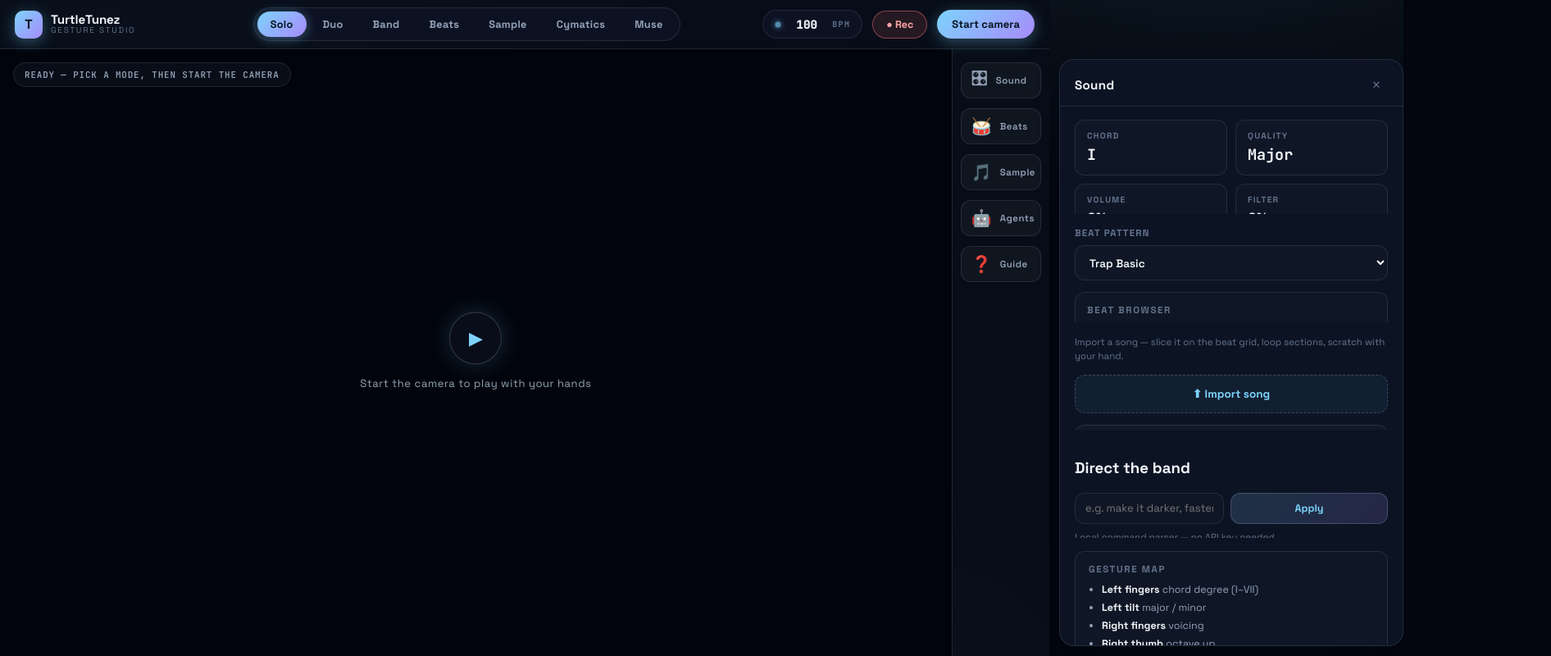
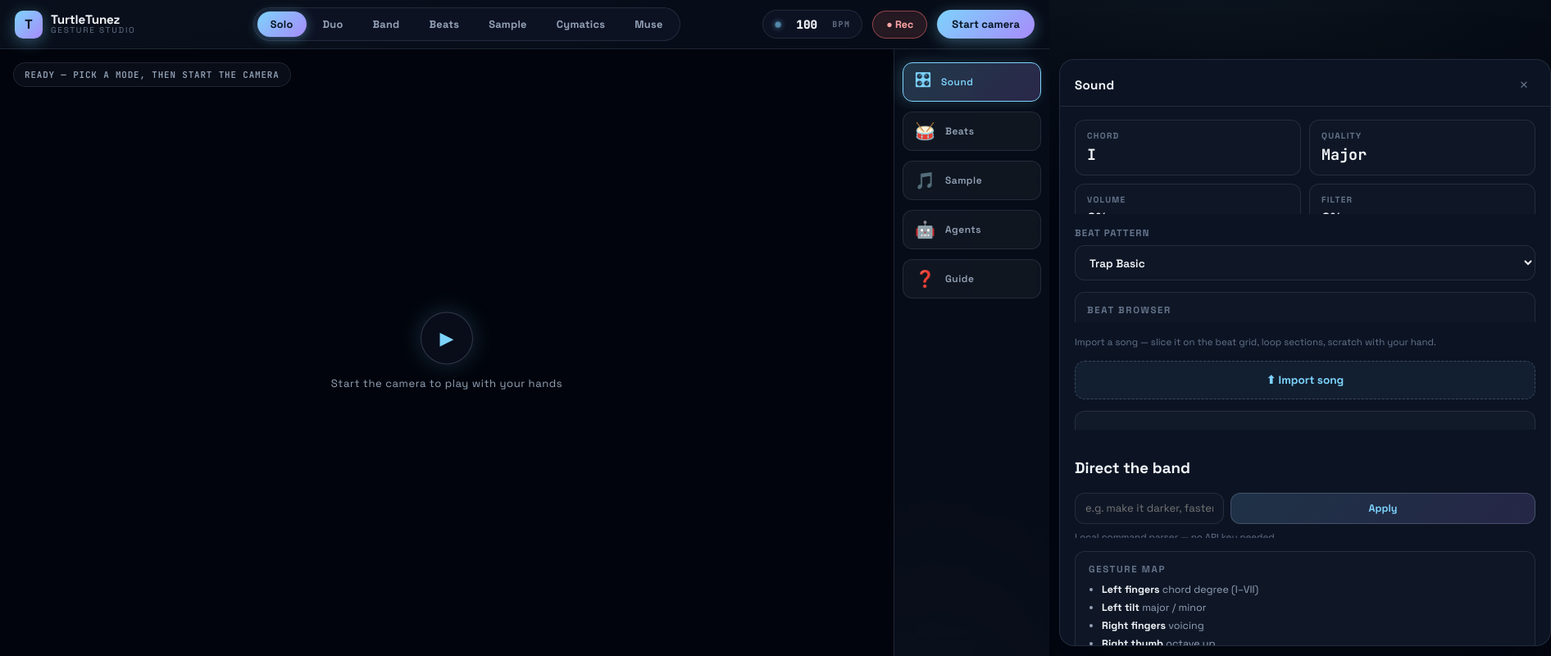
Before and after one commit to IzzoSol/TurtleTunez, a website built with Vite: page index.html in a window 1280 px wide. Shown: the whole page at 82% size, 1892 px wide, since content can reach past the window. Built offline with nearby package versions, Linux system fonts and the light colour scheme.

Commit message:
Expand drawer when popped out — 600px default width, 760px expanded, wider rail (64px) with labeled-mode rail at 190px so full text labels fit, ARIA labels on rail buttons, bottom-bar drawer max-width 760px

```diff
--- a/index.html
+++ b/index.html
@@ -67,11 +67,11 @@
 
         <!-- ======= Retractable drawer rail ======= -->
         <nav class="drawer-rail" aria-label="Studio panels">
-          <button type="button" class="rail-btn" data-tab="sound" title="Sound">🎛<small>Sound</small></button>
-          <button type="button" class="rail-btn" data-tab="beats" title="Beats">🥁<small>Beats</small></button>
-          <button type="button" class="rail-btn" data-tab="sample" title="Sample">🎵<small>Sample</small></button>
-          <button type="button" class="rail-btn" data-tab="agents" title="Agents">🤖<small>Agents</small></button>
-          <button type="button" class="rail-btn" data-tab="guide" title="Guide">❓<small>Guide</small></button>
+          <button type="button" class="rail-btn is-active" data-tab="sound" aria-label="Sound panel" title="Sound">🎛<small>Sound</small></button>
+          <button type="button" class="rail-btn" data-tab="beats" aria-label="Beats panel" title="Beats">🥁<small>Beats</small></button>
+          <button type="button" class="rail-btn" data-tab="sample" aria-label="Sample panel" title="Sample">🎵<small>Sample</small></button>
+          <button type="button" class="rail-btn" data-tab="agents" aria-label="Agents panel" title="Agents">🤖<small>Agents</small></button>
+          <button type="button" class="rail-btn" data-tab="guide" aria-label="Guide panel" title="Guide">❓<small>Guide</small></button>
         </nav>
 
         <!-- ======= Drawer panels ======= -->
--- a/src/styles.css
+++ b/src/styles.css
@@ -24,9 +24,9 @@
   --radius-md: 12px;
   --radius-sm: 8px;
   --topbar-h: 60px;
-  --rail-w: 60px;
-  --drawer-w: 420px;
-  --drawer-expanded-w: 720px;
+  --rail-w: 64px;
+  --drawer-w: 600px;
+  --drawer-expanded-w: 760px;
   --ease: cubic-bezier(0.22, 0.61, 0.36, 1);
 }
 
@@ -1763,17 +1763,21 @@ body.layout-expand .drawer-panel > * {
 
 /* ============================ Rail style toggles ============================ */
 
+body.rail-style-labeled .drawer-rail {
+  flex: 0 0 190px;
+}
+
 body.rail-style-labeled .rail-btn {
   flex-direction: row;
   width: 100%;
-  height: 44px;
+  height: 48px;
   justify-content: flex-start;
-  padding-left: 12px;
-  gap: 10px;
+  padding-left: 14px;
+  gap: 12px;
 }
 
 body.rail-style-labeled .rail-btn small {
-  font-size: 0.72rem;
+  font-size: 0.75rem;
   letter-spacing: 0.04em;
   text-transform: none;
   opacity: 1;
@@ -1845,7 +1849,7 @@ body.layout-bottom .drawer {
   right: 12px;
   bottom: calc(64px + 12px);
   width: auto;
-  max-width: 720px;
+  max-width: 760px;
   margin: 0 auto;
   transform: translateY(calc(100% + 24px));
 }
@@ -1856,7 +1860,7 @@ body.layout-bottom .drawer.is-open {
 
 /* Expand layout — drawer takes more space */
 body.layout-expand .drawer {
-  width: min(560px, calc(100vw - var(--rail-w) - 24px));
+  width: min(var(--drawer-expanded-w), calc(100vw - var(--rail-w) - 24px));
 }
 
 body.layout-expand .drawer-panel {
```
